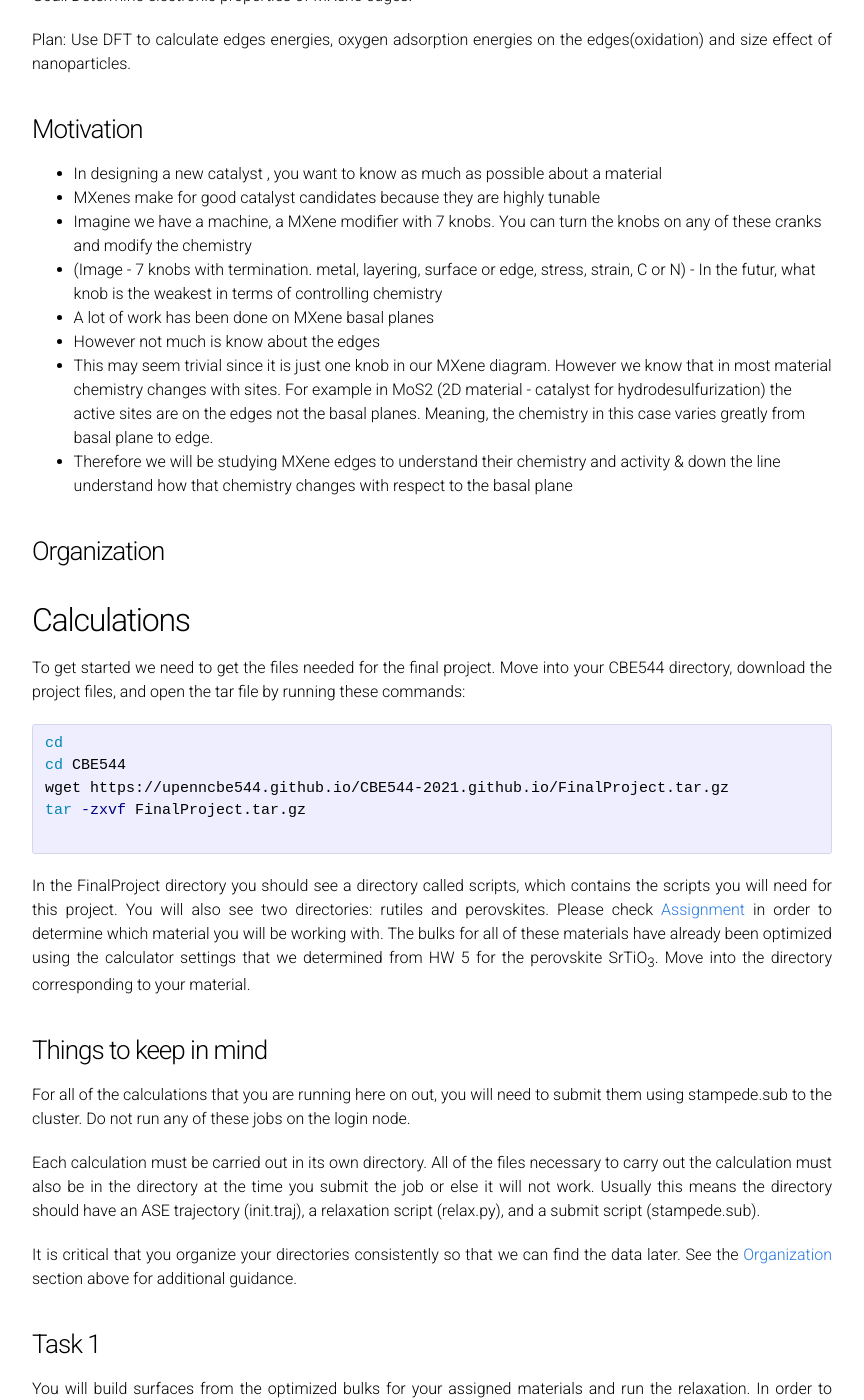
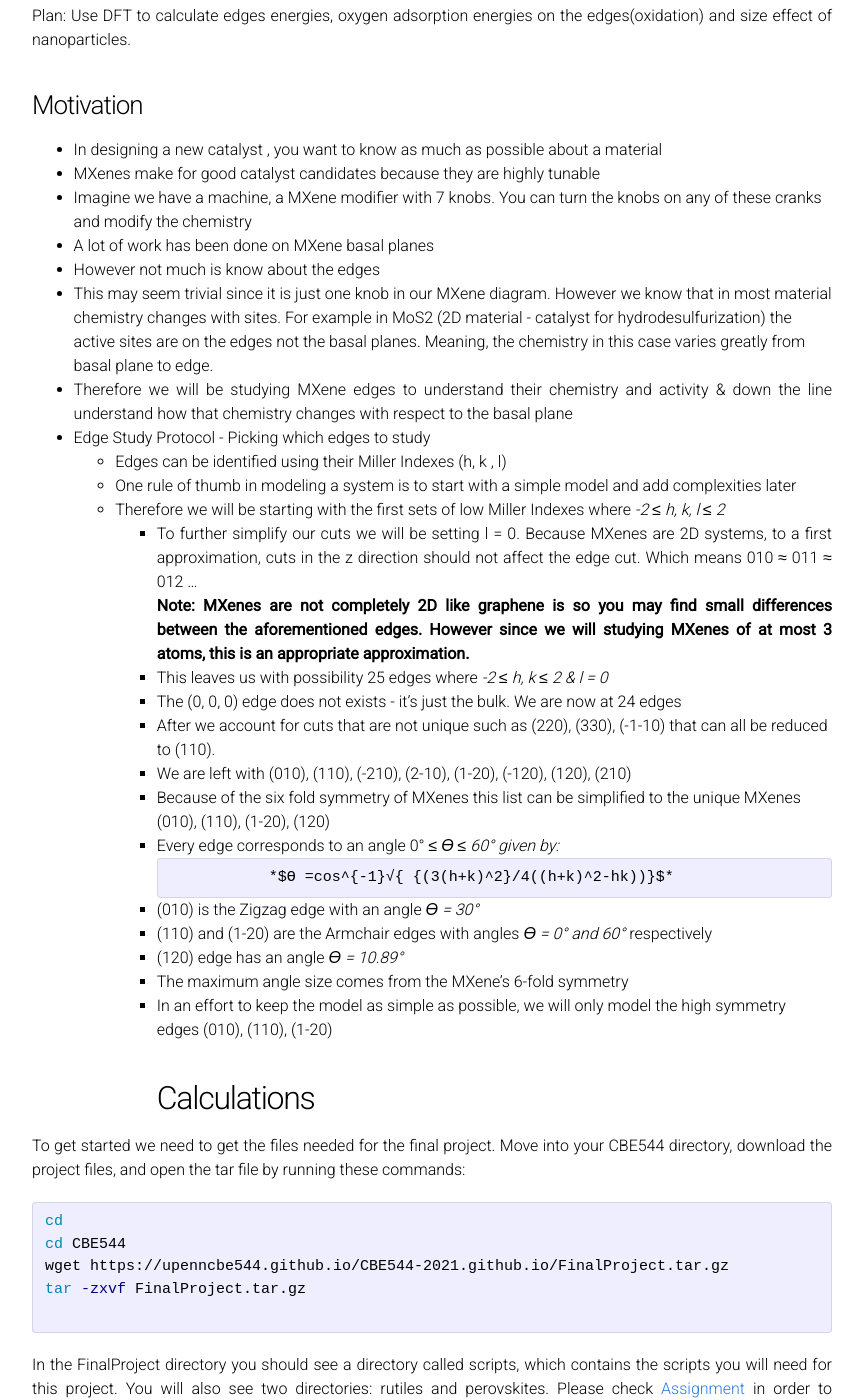
Before and after one commit to UPennCBE544/2023.github.io, a Jekyll site: the page built from ProjectDescription.md, in a window 1280 px wide and 1400 px high, scrolled down 692 px. Shown: the whole window, without its empty margins (208-1072 px from the left). Built offline with Jekyll 4.4.1, drawn with Linux system fonts in a browser that asks for light colours; our own code applies the rules of GitHub Pages for plain Markdown files.

Commit message:
Update ProjectDescription.md

```diff
--- a/ProjectDescription.md
+++ b/ProjectDescription.md
@@ -7,11 +7,10 @@ permalink: /Project/
 
 
 1. [Introduction](#intro)
-2. [Organization](#organization)
-3. [Calculations](#calcs)
-4. [Deadlines](#deadlines)
-5. [Analysis](#analysis)
-6. [Final Report](#report)
+2. [Calculations](#calcs)
+3. [Deadlines](#deadlines)
+4. [Analysis](#analysis)
+5. [Final Report](#report)
 
 
 For the Final Project, you will be studying the nature of MXene edges. The students will work in 2 groups. Each group will probe a set of MXenes whose M belongs to a specific row in the periodic table. Each group will present their results in class that will be critiqued by the other groups. Finally, each group  will jointly write a final report on the combined data. T
@@ -35,16 +34,33 @@ Plan: Use DFT to calculate edges energies, oxygen adsorption energies on the edg
 - In designing a new catalyst , you want to know as much as possible about a material
 - MXenes make for good catalyst candidates because they are highly tunable
 - Imagine we have a machine, a MXene modifier with 7 knobs. You can turn the knobs on any of these cranks and modify the chemistry
-- (Image - 7 knobs with termination. metal, layering, surface or edge, stress, strain, C or N) - In the futur, what knob is the weakest in terms of controlling chemistry
 - A lot of work has been done on MXene basal planes
 - However not much is know about the edges
 - This may seem trivial since it is just one knob in our MXene diagram. However we know that in most material chemistry changes with sites. For example in MoS2 (2D material - catalyst for hydrodesulfurization) the active sites are on the edges not the basal planes. Meaning, the chemistry in this case varies greatly from basal plane to edge.
 - Therefore we will be studying MXene edges to understand their chemistry and activity & down the line understand how that chemistry changes with respect to the basal plane
 
-<a name='organization'></a>
-### Organization ###
+- Edge Study Protocol - Picking which edges to study
+    - Edges can be identified using their Miller Indexes (h, k , l)
+    - One rule of thumb in modeling a system is to start with a simple model and add complexities later
+    - Therefore we will be starting with the first sets of low Miller Indexes where          *-2 ≤ h, k, l ≤ 2*
+        - To further simplify our cuts we will be setting l = 0. Because MXenes are 2D systems, to a first approximation, cuts in the z direction should not affect the edge cut. Which means 010 ≈ 011 ≈ 012 …
 
+            **Note: MXenes are not completely 2D like graphene is so you may find small differences between the aforementioned edges. However since we will studying MXenes of at most 3 atoms, this is an appropriate approximation.**
 
+        - This leaves us with possibility 25 edges where *-2 ≤ h, k ≤ 2 & l = 0*
+        - The (0, 0, 0) edge does not exists - it’s just the bulk. We are now at 24 edges
+        - After we account for cuts that are not unique such as (220), (330), (-1-10) that can all be reduced to (110).
+        - We are left with (010), (110), (-210), (2-10), (1-20), (-120), (120), (210)
+        - Because of the six fold symmetry of MXenes this list can be simplified to the unique MXenes (010), (110), (1-20), (120)
+        - Every edge corresponds to an angle 0° *≤ ϴ ≤ 60° given by:*
+
+                         *$ϴ =cos^{-1}√{ {(3(h+k)^2}/4((h+k)^2-hk))}$*
+
+        - (010) is the Zigzag edge with an angle *ϴ = 30°*
+        - (110) and (1-20) are the Armchair edges with angles *ϴ = 0° and 60°* respectively
+        - (120) edge has an angle *ϴ = 10.89°*
+        - The maximum angle size comes from the MXene’s 6-fold symmetry
+        - In an effort to keep the model as simple as possible, we will only model the high symmetry edges (010), (110), (1-20)
 <a name='calcs'></a>
 ## Calculations ##
 
```
